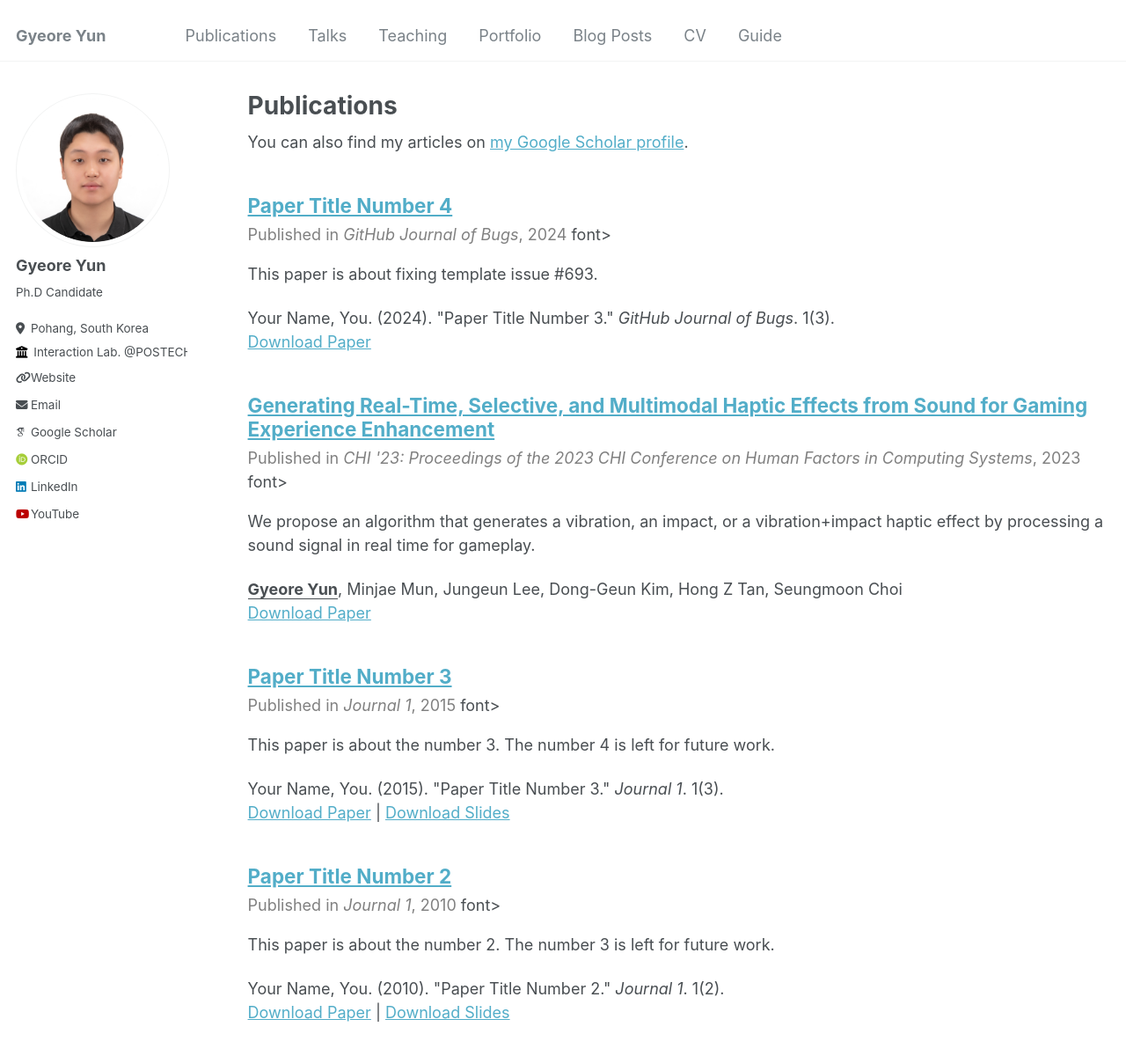
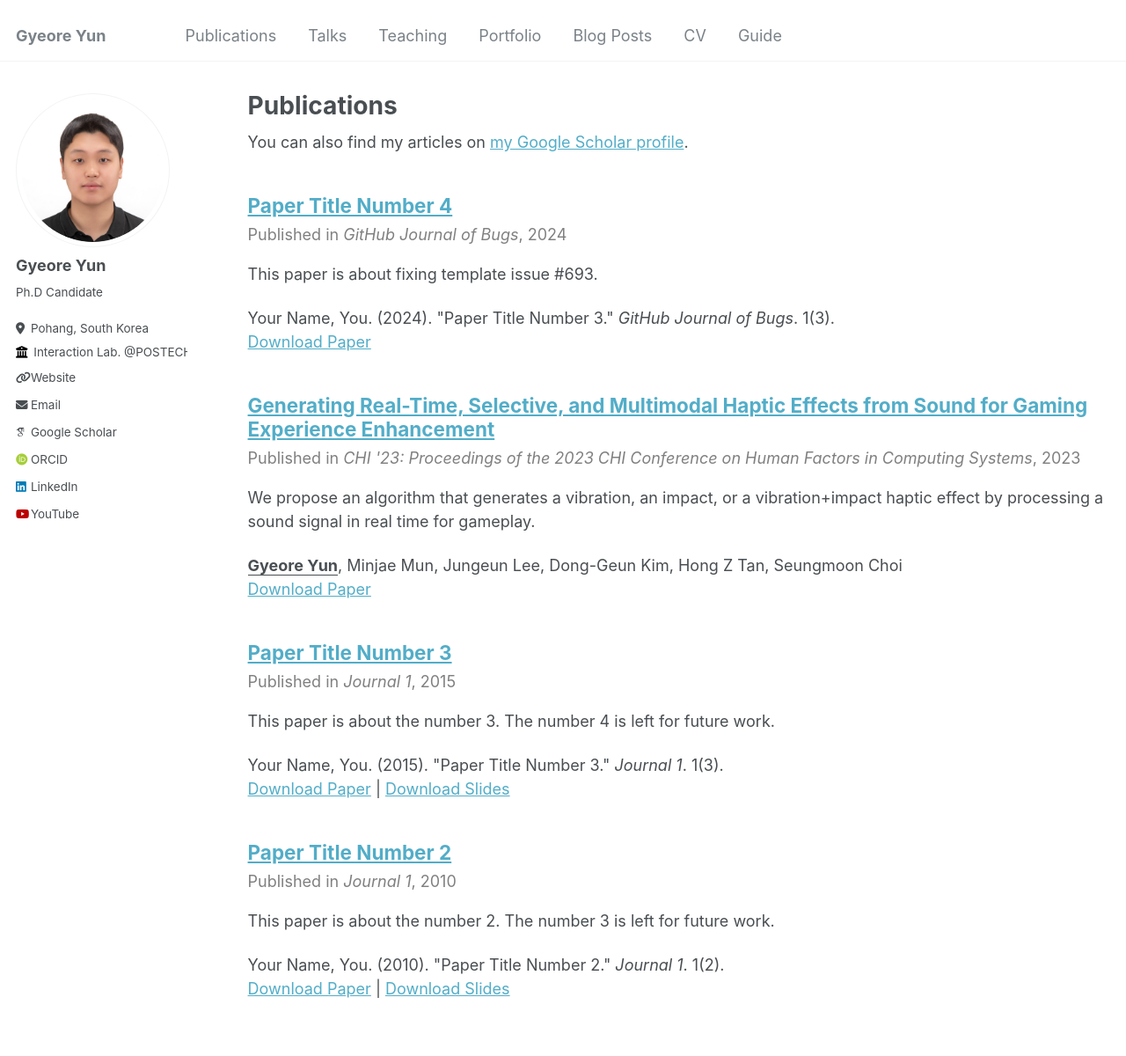
Before and after one commit to GyeoreYun/GyeoreYun.github.io, a Jekyll site: the page built from _pages/publications.md, in a window 1280 px wide and 1400 px high. Shown: the top 1200 px of the window at 88% size. Built offline with Jekyll 4.4.1, drawn with Linux system fonts in a browser that asks for light colours; some web fonts are replaced.

Commit message:
Update archive-single.html

```diff
--- a/_includes/archive-single.html
+++ b/_includes/archive-single.html
@@ -41,7 +41,7 @@
         {% if post.collection == 'teaching' %}
           <p> {{ post.type }}, <i>{{ post.venue }}</i>, {{ post.date | default: "1900-01-01" | date: "%Y" }} </p>
         {% elsif post.collection == 'publications' %}
-          <font color="gray"> Published in <i>{{ post.venue }}</i>, {{ post.date | default: "1900-01-01" | date: "%Y" }} </font>font>
+          <font color="gray"> Published in <i>{{ post.venue }}</i>, {{ post.date | default: "1900-01-01" | date: "%Y" }} </font>
         {% elsif post.date %}
          <p class="page__date"><strong><i class="fa fa-fw fa-calendar" aria-hidden="true"></i> {{ site.data.ui-text[site.locale].date_label | default: "Published:" }}</strong> <time datetime="{{ post.date | default: "1900-01-01" | date_to_xmlschema }}">{{ post.date | default: "1900-01-01" | date: "%B %d, %Y" }}</time></p>
         {% endif %}
```
